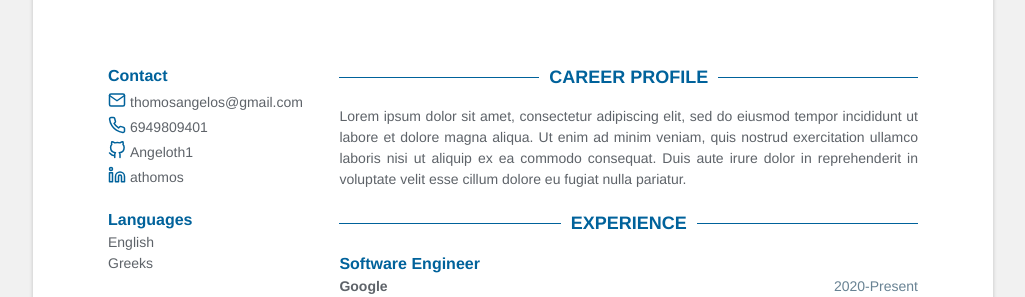
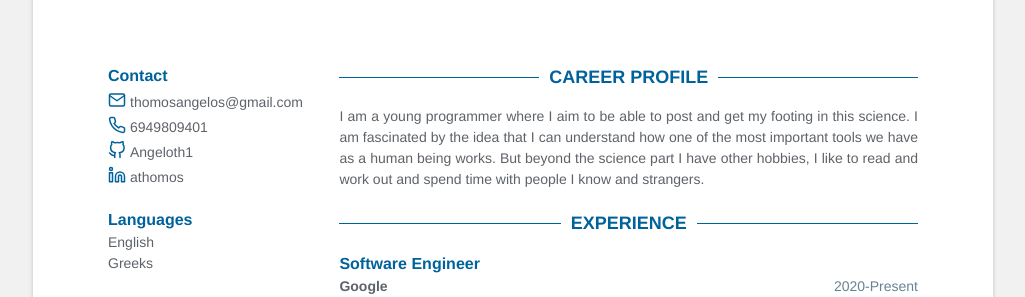
Before and after one commit to Stavrospanakakis/jekyll-cv, a Jekyll site: the page built from index.html, in a window 1280 px wide. Shown: the part 127-424 px from the top of the page, without its empty margins (127-1152 px from the left). Built offline with Jekyll 4.4.1, drawn with Linux system fonts in a browser that asks for light colours.

Commit message:
Update data.yml

```diff
--- a/_data/data.yml
+++ b/_data/data.yml
@@ -19,13 +19,10 @@ education:
   - degree: BSc in Informatics
     time: 2019 - present
     university: Ionian University
-
   - webinar: Ethical-Hacking
     company: Audax
-
   - webinar: Responsive Web Design
     company: freecodecamp
-
   - webinar: Webpage Dev
     company: Google (Grow Greek Tourism)
 
@@ -43,11 +40,10 @@ skills:
 
 # Profile
 profile: |
-  Lorem ipsum dolor sit amet, consectetur adipiscing elit, sed do eiusmod
-  tempor incididunt ut labore et dolore magna aliqua. Ut enim ad minim veniam,
-  quis nostrud exercitation ullamco laboris nisi ut aliquip ex ea commodo consequat.
-  Duis aute irure dolor in reprehenderit in voluptate velit esse cillum dolore eu
-  fugiat nulla pariatur.
+  I am a young programmer where I aim to be able to post and get my footing in this science.
+  I am fascinated by the idea that I can understand how one of the most important tools we have as a human being works.
+  But beyond the science part I have other hobbies,
+  I like to read and work out and spend time with people I know and strangers.
 
 # Experience
 experience:
```
